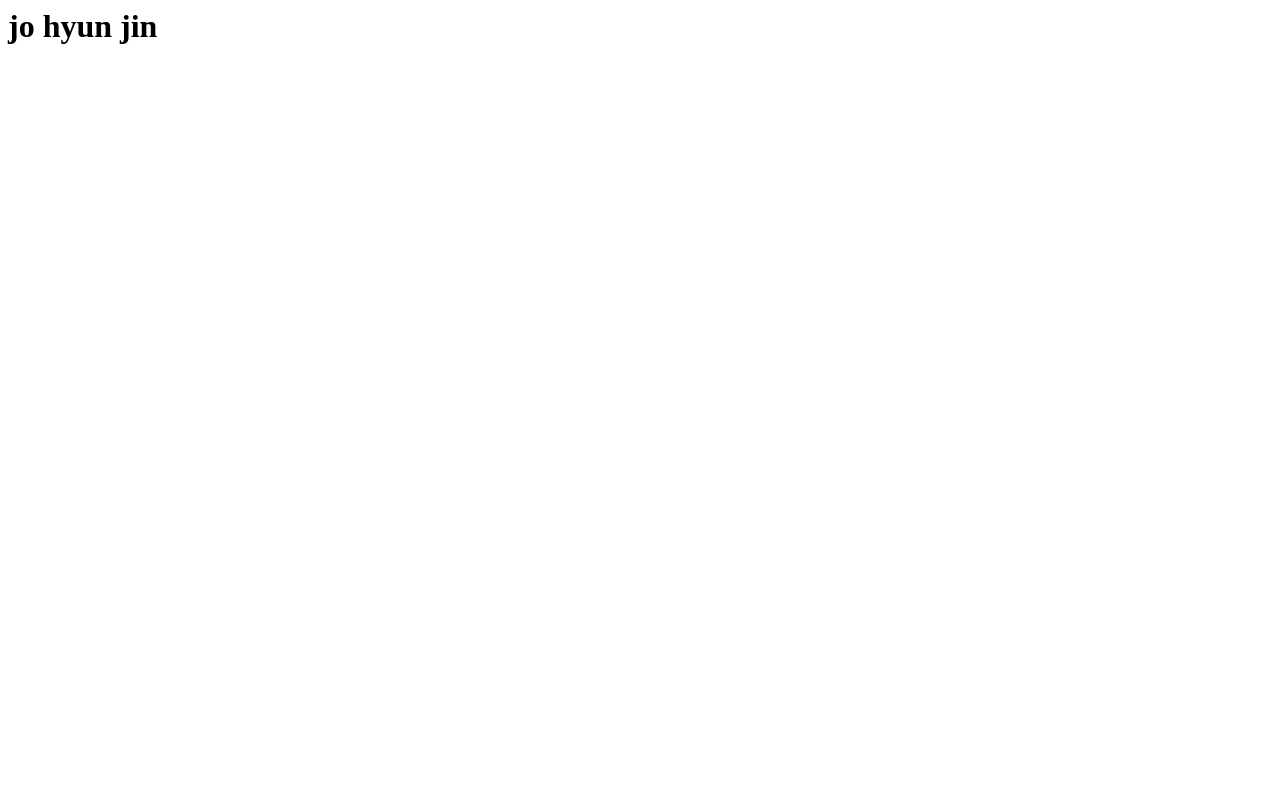
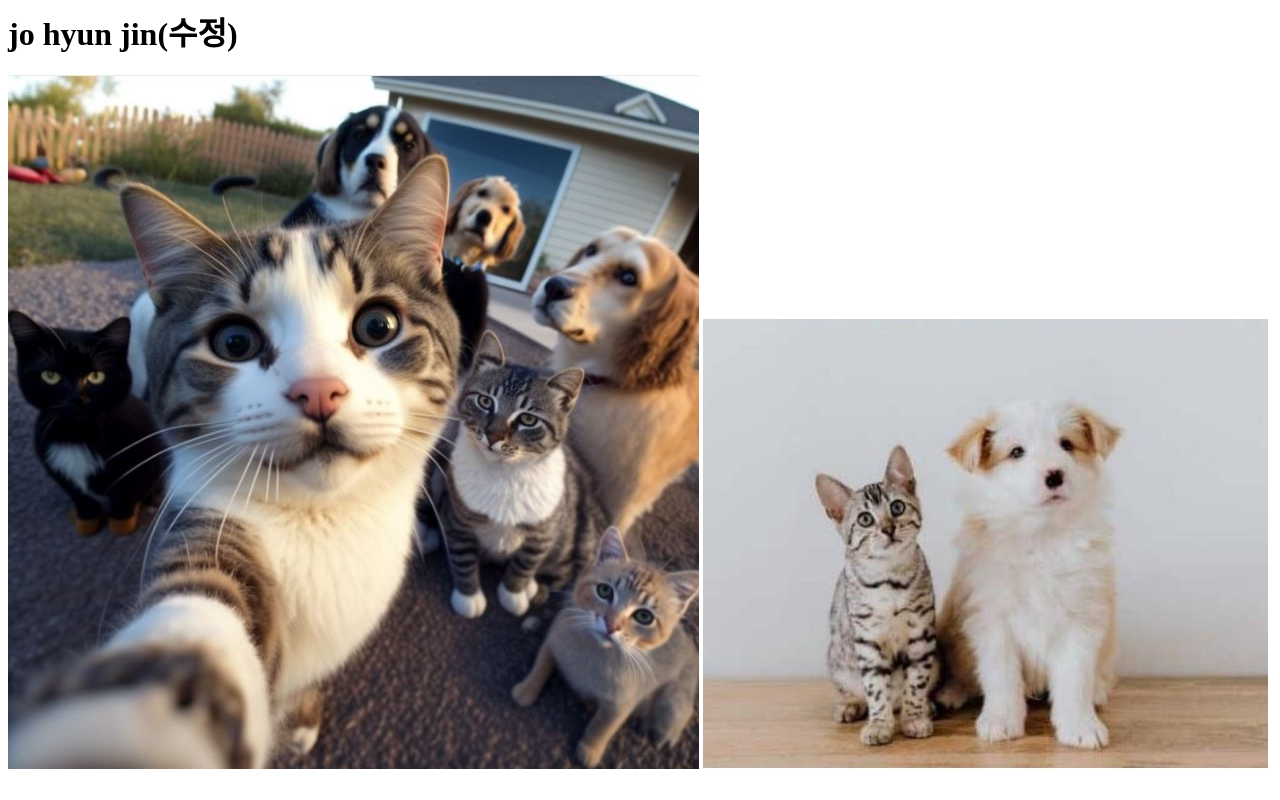
Before and after one commit to jhj1451/STS0113, a plain HTML site: page index.html in a window 1280 px wide. Drawn offline with Linux system fonts and the light colour scheme.

Commit message:
commit 004

```diff
--- a/index.html
+++ b/index.html
@@ -1,3 +1,9 @@
 <html>
-<h1> jo hyun jin </h1>
+<h1> jo hyun jin(수정) </h1>
+
+
+<img src="/STS0113/img/cat3.JPG">
+
+<img src="/STS0113/img/dogcat.jpg">
+
 </html>
```
Also changed, not shown: 새 텍스트 문서.txt.
